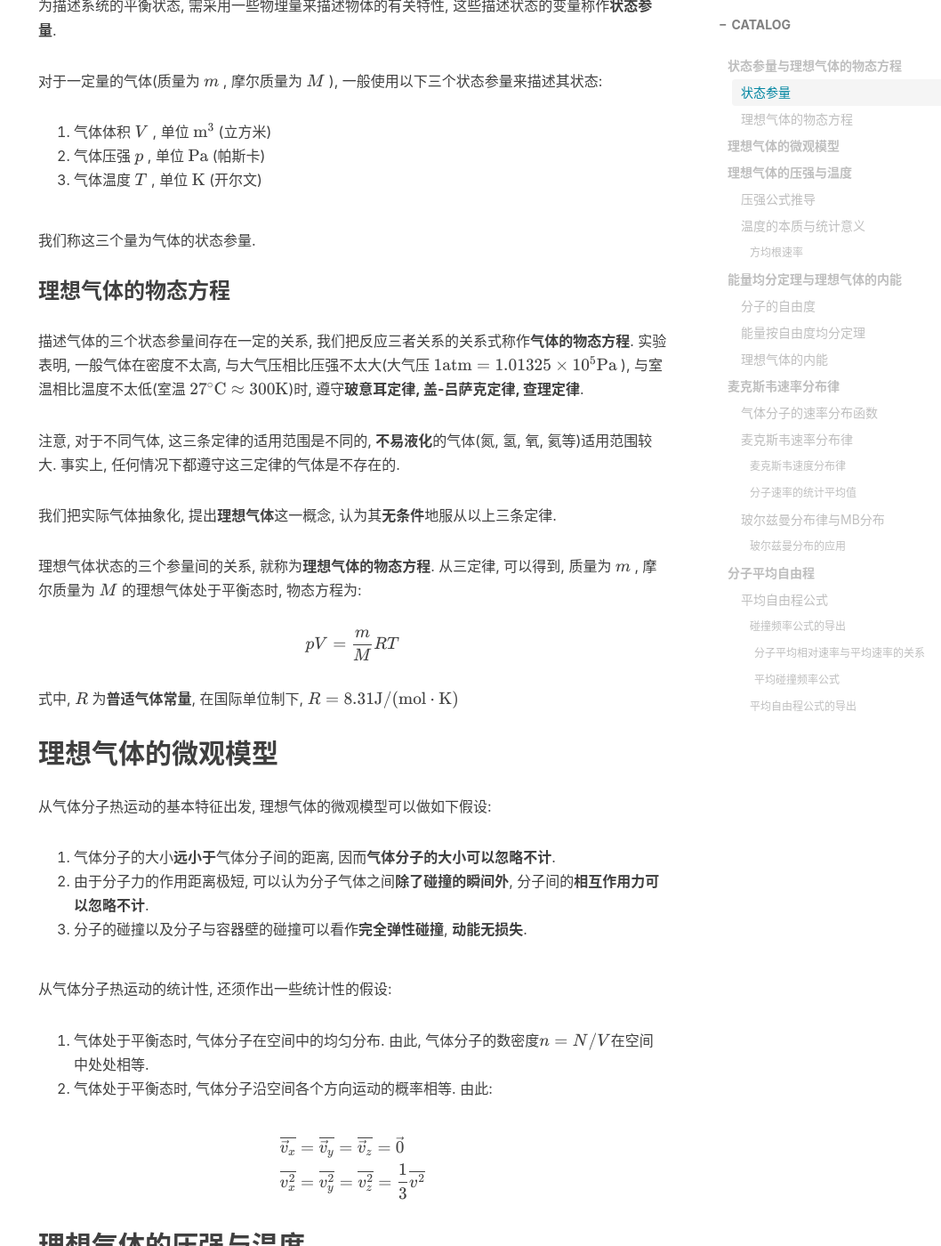
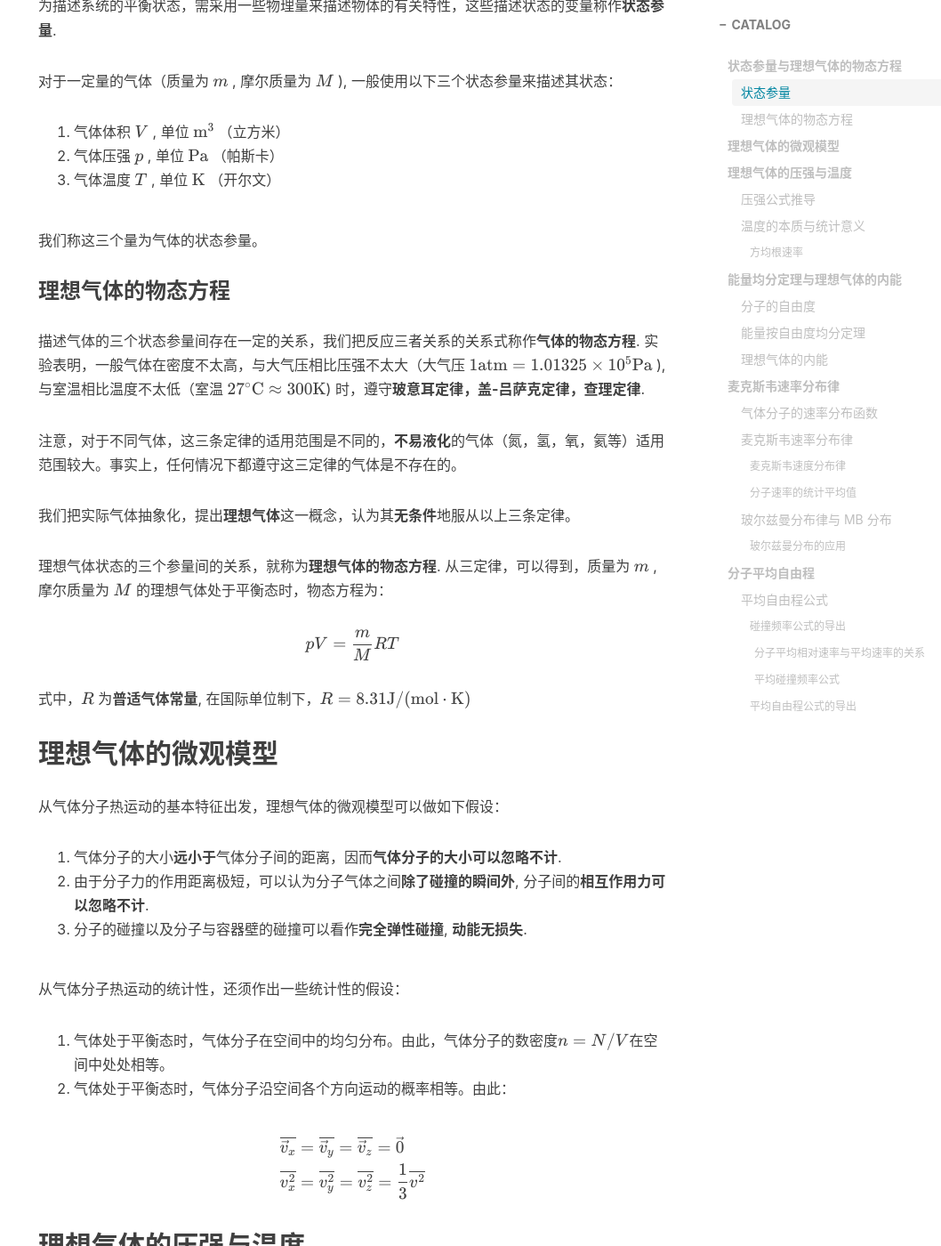
Before and after one commit to Coekjan/coekjan.github.io, a Jekyll site: the page built from _posts/Physics/2020-12-28-Kinetic-Theory-of-Gases.md, in a window 1280 px wide and 1400 px high, scrolled down 759 px. Shown: the whole window at 89% size, without its empty margins (222-1280 px from the left). Built offline with Jekyll 4.4.1, drawn with Linux system fonts in a browser that asks for light colours; nearby versions of some CDN libraries; comment, search, counter and statistics services are not loaded; some of the changed text lies outside the part shown.

```diff
--- a/_posts/Physics/2020-12-28-Kinetic-Theory-of-Gases.md
+++ b/_posts/Physics/2020-12-28-Kinetic-Theory-of-Gases.md
@@ -15,41 +15,41 @@ tags:
 
 ### 状态参量
 
-为描述系统的平衡状态, 需采用一些物理量来描述物体的有关特性, 这些描述状态的变量称作**状态参量**.
+为描述系统的平衡状态，需采用一些物理量来描述物体的有关特性，这些描述状态的变量称作**状态参量**.
 
-对于一定量的气体(质量为 $m$ , 摩尔质量为 $M$ ), 一般使用以下三个状态参量来描述其状态:
-1. 气体体积 $V$ , 单位 $\rm m^3$ (立方米)
-2. 气体压强 $p$ , 单位 $\rm Pa$ (帕斯卡)
-3. 气体温度 $T$ , 单位 $\rm K$ (开尔文)
+对于一定量的气体（质量为 $m$ , 摩尔质量为 $M$ ), 一般使用以下三个状态参量来描述其状态：
+1. 气体体积 $V$ , 单位 $\rm m^3$ （立方米）
+2. 气体压强 $p$ , 单位 $\rm Pa$ （帕斯卡）
+3. 气体温度 $T$ , 单位 $\rm K$ （开尔文）
 
-我们称这三个量为气体的状态参量.
+我们称这三个量为气体的状态参量。
 
 ### 理想气体的物态方程
 
-描述气体的三个状态参量间存在一定的关系, 我们把反应三者关系的关系式称作**气体的物态方程**. 实验表明, 一般气体在密度不太高, 与大气压相比压强不太大(大气压 $1 \rm{atm}=1.01325\times 10^5 \rm{Pa}$ ), 与室温相比温度不太低(室温 $27\rm ^\circ C \approx 300 \rm K$)时, 遵守**玻意耳定律, 盖-吕萨克定律, 查理定律**.
+描述气体的三个状态参量间存在一定的关系，我们把反应三者关系的关系式称作**气体的物态方程**. 实验表明，一般气体在密度不太高，与大气压相比压强不太大（大气压 $1 \rm{atm}=1.01325\times 10^5 \rm{Pa}$ ), 与室温相比温度不太低（室温 $27\rm ^\circ C \approx 300 \rm K$) 时，遵守**玻意耳定律，盖-吕萨克定律，查理定律**.
 
-注意, 对于不同气体, 这三条定律的适用范围是不同的, **不易液化**的气体(氮, 氢, 氧, 氦等)适用范围较大. 事实上, 任何情况下都遵守这三定律的气体是不存在的.
+注意，对于不同气体，这三条定律的适用范围是不同的，**不易液化**的气体（氮，氢，氧，氦等）适用范围较大。事实上，任何情况下都遵守这三定律的气体是不存在的。
 
-我们把实际气体抽象化, 提出**理想气体**这一概念, 认为其**无条件**地服从以上三条定律.
+我们把实际气体抽象化，提出**理想气体**这一概念，认为其**无条件**地服从以上三条定律。
 
-理想气体状态的三个参量间的关系, 就称为**理想气体的物态方程**. 从三定律, 可以得到, 质量为 $m$ , 摩尔质量为 $M$ 的理想气体处于平衡态时, 物态方程为:
+理想气体状态的三个参量间的关系，就称为**理想气体的物态方程**. 从三定律，可以得到，质量为 $m$ , 摩尔质量为 $M$ 的理想气体处于平衡态时，物态方程为：
 
 $$
 pV=\frac{m}{M}RT
 $$
 
-式中, $R$ 为**普适气体常量**, 在国际单位制下, $R = 8.31 \rm J/(mol\cdot K)$
+式中，$R$ 为**普适气体常量**, 在国际单位制下，$R = 8.31 \rm J/(mol\cdot K)$
 
 ## 理想气体的微观模型
 
-从气体分子热运动的基本特征出发, 理想气体的微观模型可以做如下假设:
-1. 气体分子的大小**远小于**气体分子间的距离, 因而**气体分子的大小可以忽略不计**.
-2. 由于分子力的作用距离极短, 可以认为分子气体之间**除了碰撞的瞬间外**, 分子间的**相互作用力可以忽略不计**.
+从气体分子热运动的基本特征出发，理想气体的微观模型可以做如下假设：
+1. 气体分子的大小**远小于**气体分子间的距离，因而**气体分子的大小可以忽略不计**.
+2. 由于分子力的作用距离极短，可以认为分子气体之间**除了碰撞的瞬间外**, 分子间的**相互作用力可以忽略不计**.
 3. 分子的碰撞以及分子与容器壁的碰撞可以看作**完全弹性碰撞**, **动能无损失**.
 
-从气体分子热运动的统计性, 还须作出一些统计性的假设:
-1. 气体处于平衡态时, 气体分子在空间中的均匀分布. 由此, 气体分子的数密度$n=N/V$在空间中处处相等.
-2. 气体处于平衡态时, 气体分子沿空间各个方向运动的概率相等. 由此:
+从气体分子热运动的统计性，还须作出一些统计性的假设：
+1. 气体处于平衡态时，气体分子在空间中的均匀分布。由此，气体分子的数密度$n=N/V$在空间中处处相等。
+2. 气体处于平衡态时，气体分子沿空间各个方向运动的概率相等。由此：
 
 $$
 \begin{aligned}
@@ -104,13 +104,13 @@ $$
 \end{aligned}
 $$
 
-考虑到 $\overline{v^2_x}=\displaystyle\frac{1}{3}\overline{v^2}$, 压强公式即为:
+考虑到 $\overline{v^2_x}=\displaystyle\frac{1}{3}\overline{v^2}$, 压强公式即为：
 
 $$
 p=\frac{1}{3}nm_0\cdot \overline{v^2}
 $$
 
-考虑到气体分子的平均平动动能 $\overline{\varepsilon_k}=\displaystyle\frac{1}{2}m_0\cdot\overline{v^2}$, 上式还能化为:
+考虑到气体分子的平均平动动能 $\overline{\varepsilon_k}=\displaystyle\frac{1}{2}m_0\cdot\overline{v^2}$, 上式还能化为：
 
 $$
 p=\frac{2}{3}n\cdot\overline{\varepsilon_k}
@@ -118,15 +118,15 @@ $$
 
 ### 温度的本质与统计意义
 
-考虑到 $m=Nm_0$ , $M=N_Am_0$, 理想气体的物态方程可作变换:
+考虑到 $m=Nm_0$ , $M=N_Am_0$, 理想气体的物态方程可作变换：
 
 $$
 pV=\frac{m}{M}RT\Leftrightarrow p=\frac{N}{V}\frac{R}{N_A}T\xlongequal{n:=N/V,\quad k:=R/N_A}nkT
 $$
 
-其中 $n$ 是气体分子数密度, $k$ 是**玻尔兹曼常数**, 国际单位制下, $k=1.38\times 10^{-23}\rm J/K$.
+其中 $n$ 是气体分子数密度，$k$ 是**玻尔兹曼常数**, 国际单位制下，$k=1.38\times 10^{-23}\rm J/K$.
 
-将变换后的理想气体物态方程与压强公式比较, 可以得到温度公式:
+将变换后的理想气体物态方程与压强公式比较，可以得到温度公式：
 
 $$
 \begin{aligned}
@@ -165,21 +165,21 @@ $$
 2 | 5 | $\rm H_2\quad O_2\quad N_2$
 3 | 6 | $\rm H_2O$
 
-注意, 此处我们考虑的是一般分子的自由度, 若分子中有不可旋转的化学键(如碳碳双键), 则应特殊考虑.
+注意，此处我们考虑的是一般分子的自由度，若分子中有不可旋转的化学键（如碳碳双键）, 则应特殊考虑。
 
 ### 能量按自由度均分定理
 
-根据大量分子统计平均得到, **在温度为 $T$ 的平衡态下, 气体分子的任意自由度的平均动能都等于 $\displaystyle\frac{1}{2}kT$.**
+根据大量分子统计平均得到，**在温度为 $T$ 的平衡态下，气体分子的任意自由度的平均动能都等于 $\displaystyle\frac{1}{2}kT$.**
 
 ### 理想气体的内能
 
-气体分子的能量以及分子与分子之间的势能构成气体内部的总能量, 称作**气体的内能**. 而对于理想气体, 气体分子间的使能忽略不计, 因此理想气体的内能就是所有分子的总动能.
+气体分子的能量以及分子与分子之间的势能构成气体内部的总能量，称作**气体的内能**. 而对于理想气体，气体分子间的使能忽略不计，因此理想气体的内能就是所有分子的总动能。
 
-对于理想气体, 如果一个分子具有 $i$ 个自由度, 则每个分子的平均总动能为 $\overline{\epsilon_k}=\displaystyle\frac{i}{2}kT$.
+对于理想气体，如果一个分子具有 $i$ 个自由度，则每个分子的平均总动能为 $\overline{\epsilon_k}=\displaystyle\frac{i}{2}kT$.
 
-> 只考虑平动动能的话, 自由度取 $i=3$ 即得 $\overline{\varepsilon_k}=\displaystyle\frac{3}{2}kT$.
+> 只考虑平动动能的话，自由度取 $i=3$ 即得 $\overline{\varepsilon_k}=\displaystyle\frac{3}{2}kT$.
 
-因此, 质量为 $m$ , 摩尔质量为 $M$ 的理想气体内能为:
+因此，质量为 $m$ , 摩尔质量为 $M$ 的理想气体内能为：
 
 $$
 \begin{aligned}
@@ -244,7 +244,7 @@ $$
 \end{aligned}
 $$
 
-代入麦克斯韦速率分布律, 即得:
+代入麦克斯韦速率分布律，即得：
 
 $$
 f(\epsilon_k)=\frac{2}{\sqrt{\pi}}\left(\frac{1}{kT}\right)^{3/2}\exp\left(-\frac{\epsilon_k}{kT}\right)\epsilon_k^{1/2}
@@ -350,7 +350,7 @@ $$
 \approx1.60\sqrt{\frac{RT}{M}}
 $$
 
-最概然速率(概率密度最大处对应的速率):
+最概然速率（概率密度最大处对应的速率）:
 
 $$
 v_p
@@ -360,23 +360,23 @@ v_p
 \approx 1.44\sqrt{\frac{RT}{M}}
 $$
 
-可以看到, 这三个统计量有大小关系:
+可以看到，这三个统计量有大小关系：
 
 $$
 v_{\text{rms}}>\overline{v}>v_p
 $$
 
-### 玻尔兹曼分布律与MB分布
+### 玻尔兹曼分布律与 MB 分布
 
-在保守场中, 粒子密度将按位置分布:
+在保守场中，粒子密度将按位置分布：
 
 $$
 n=n_0\exp\left(-\frac{\epsilon_p}{kT}\right)
 $$
 
-其中, $n_0$ 是 $\epsilon_p=0$ 时的粒子数密度.
+其中，$n_0$ 是 $\epsilon_p=0$ 时的粒子数密度。
 
-综合麦克斯韦与玻尔兹曼的成果, 即得**麦克斯韦-玻尔兹曼分布(MB分布)**. 经典力学中, 微粒的状态由位置与动量确定, 因此粒子按速度分布与按位置分布是相互独立的, 可以得到MB分布的概率密度函数:
+综合麦克斯韦与玻尔兹曼的成果，即得**麦克斯韦-玻尔兹曼分布 (MB 分布）**. 经典力学中，微粒的状态由位置与动量确定，因此粒子按速度分布与按位置分布是相互独立的，可以得到 MB 分布的概率密度函数：
 
 $$
 \begin{aligned}
@@ -393,17 +393,17 @@ $$
     \Rightarrow f = f_M\cdot f_B=n_0\left(\frac{m_0}{2\pi k T}\right)^{3/2}\exp\left(-\frac{\epsilon_k+\epsilon_p}{kT}\right)
 $$
 
-显然, 上式若对位置积分就是麦克斯韦分布, 若对速度积分就是玻尔兹曼分布.
+显然，上式若对位置积分就是麦克斯韦分布，若对速度积分就是玻尔兹曼分布。
 
 #### 玻尔兹曼分布的应用
 
-应用玻尔兹曼分布, 可以得到重力场中微粒密度随高度的分布:
+应用玻尔兹曼分布，可以得到重力场中微粒密度随高度的分布：
 
 $$
 n=n_0\exp\left(-\frac{mgz}{kT}\right)
 $$
 
-若使用 $p=nkT$ , 则可以得到等温气压公式:
+若使用 $p=nkT$ , 则可以得到等温气压公式：
 
 $$
 p=p_0\exp\left(-\frac{mgz}{kT}\right)
@@ -411,31 +411,31 @@ $$
 
 ## 分子平均自由程
 
-我们把分子 $1s$ 内和其他分子碰撞的次数称为**平均碰撞频率**(简称**碰撞频率**), 用 $\overline Z$ 表示; 把分子两侧连续碰撞间一个分子自由运动的平均路程称为**平均自由程**, 用 $\overline \lambda$ 表示.
+我们把分子 $1s$ 内和其他分子碰撞的次数称为**平均碰撞频率**（简称**碰撞频率**), 用 $\overline Z$ 表示；把分子两侧连续碰撞间一个分子自由运动的平均路程称为**平均自由程**, 用 $\overline \lambda$ 表示。
 
 ### 平均自由程公式
 
 #### 碰撞频率公式的导出
 
-为导出平均自由程公式, 下面先导出碰撞频率公式.
+为导出平均自由程公式，下面先导出碰撞频率公式。
 
-假设每个分子都是直径为 $d$ 的小球. 由于碰撞考虑的是相对运动, 假设除了研究对象外的分子均静止, 只有研究对象以平均相对速率 $\overline{v_r}$ 运动.
+假设每个分子都是直径为 $d$ 的小球。由于碰撞考虑的是相对运动，假设除了研究对象外的分子均静止，只有研究对象以平均相对速率 $\overline{v_r}$ 运动。
 
-由于运动分子与其他分子之间的距离小于 $d$ 时才碰撞, 因此运动分子在单位时间内扫过一个长度为 $\overline{v_r}$ , 横截面为 $\pi d^2$ 的**碰撞作用圆柱体**. 圆柱体因碰撞曲折而发生的体积变化在平均自由程很大时可以忽视.
+由于运动分子与其他分子之间的距离小于 $d$ 时才碰撞，因此运动分子在单位时间内扫过一个长度为 $\overline{v_r}$ , 横截面为 $\pi d^2$ 的**碰撞作用圆柱体**. 圆柱体因碰撞曲折而发生的体积变化在平均自由程很大时可以忽视。
 
-假设单位体积内分子数目为 $n$ , 则静止分子中心在圆柱体内的数目为 $n\pi d^2\overline{v_r}$ . 因中心在圆柱体内的所有分子都将与运动分子碰撞, 因此分子的平均碰撞频率为 $\overline Z = n\pi d^2\overline{v_r}$ .
+假设单位体积内分子数目为 $n$ , 则静止分子中心在圆柱体内的数目为 $n\pi d^2\overline{v_r}$ . 因中心在圆柱体内的所有分子都将与运动分子碰撞，因此分子的平均碰撞频率为 $\overline Z = n\pi d^2\overline{v_r}$ .
 
-为进一步导出碰撞频率与分子平均速率间的关系, 下面推导分子平均相对速率与平均速率间的关系.
+为进一步导出碰撞频率与分子平均速率间的关系，下面推导分子平均相对速率与平均速率间的关系。
 
 ##### 分子平均相对速率与平均速率的关系
 
-处于平衡态的理想气体, 粒子按速度分布的规律为麦克斯韦分布律,
+处于平衡态的理想气体，粒子按速度分布的规律为麦克斯韦分布律，
 
 $$
 \operatorname{d}w=\left(\frac{m_0}{2\pi k T}\right)^{3/2}\exp\left(-\frac{m_0{\vec v}^2}{2kT}\right)\operatorname{d}\vec v
 $$
 
-考虑两个分子 $a_1$ 与 $a_2$ . $a_1$ 速度为 $\vec {v_1}$ , $a_2$ 速度为 $\vec {v_2}$ 的概率分别为 $\operatorname{d}w_1$ , $\operatorname{d}w_2$ , 且两者相互独立, 可以得到两者同时发生的概率为:
+考虑两个分子 $a_1$ 与 $a_2$ . $a_1$ 速度为 $\vec {v_1}$ , $a_2$ 速度为 $\vec {v_2}$ 的概率分别为 $\operatorname{d}w_1$ , $\operatorname{d}w_2$ , 且两者相互独立，可以得到两者同时发生的概率为：
 
 $$
 \operatorname{d}w
@@ -515,9 +515,9 @@ $$
 \end{aligned}
 $$
 
-因此验证, 函数 $f(v_r)=\displaystyle4\pi \left(\frac{m_0/2}{2\pi k T}\right)^{3/2}\exp\left(-\frac{m_0v_r^2/2}{2kT}\right)v_r^2$ 即为分子间的**相对速率分布概率密度**.
+因此验证，函数 $f(v_r)=\displaystyle4\pi \left(\frac{m_0/2}{2\pi k T}\right)^{3/2}\exp\left(-\frac{m_0v_r^2/2}{2kT}\right)v_r^2$ 即为分子间的**相对速率分布概率密度**.
 
-据此, 可以计算平均相对速率:
+据此，可以计算平均相对速率：
 
 $$
 \begin{aligned}
@@ -542,18 +542,18 @@ $$
 
 #### 平均自由程公式的导出
 
-单位时间内, 分子运动平均经过的路程为 $\overline{v}$ . 因此平均自由程为:
+单位时间内，分子运动平均经过的路程为 $\overline{v}$ . 因此平均自由程为：
 
 $$
 \overline \lambda = \frac{\overline{v}}{\overline Z} = \frac{1}{\sqrt{2}n\pi d^2}
 $$
 
-利用 $p=nkT$ 即得:
+利用 $p=nkT$ 即得：
 
 $$
 \overline \lambda = \frac{kT}{\sqrt{2}\pi d^2p}
 $$
 
-可见, 温度一定时, $\overline\lambda$ 与 $p$ 成反比.
+可见，温度一定时，$\overline\lambda$ 与 $p$ 成反比。
 
-另外, 实验表明, 气体密度一定时, $d$ 将随速度增加而减小, 因此当 $T$ 与 $p$ 比值一定时, $\overline\lambda$ 将随温度 $T$ 升高而略有增大.
+另外，实验表明，气体密度一定时，$d$ 将随速度增加而减小，因此当 $T$ 与 $p$ 比值一定时，$\overline\lambda$ 将随温度 $T$ 升高而略有增大。
```
Also changed, not shown: other parts of _posts/Physics/2020-12-28-Kinetic-Theory-of-Gases.md (+45 -45 lines).
